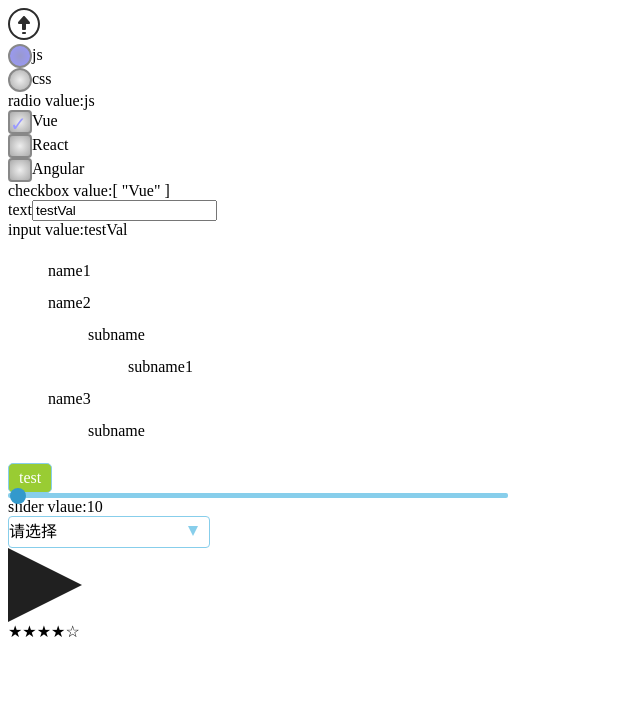
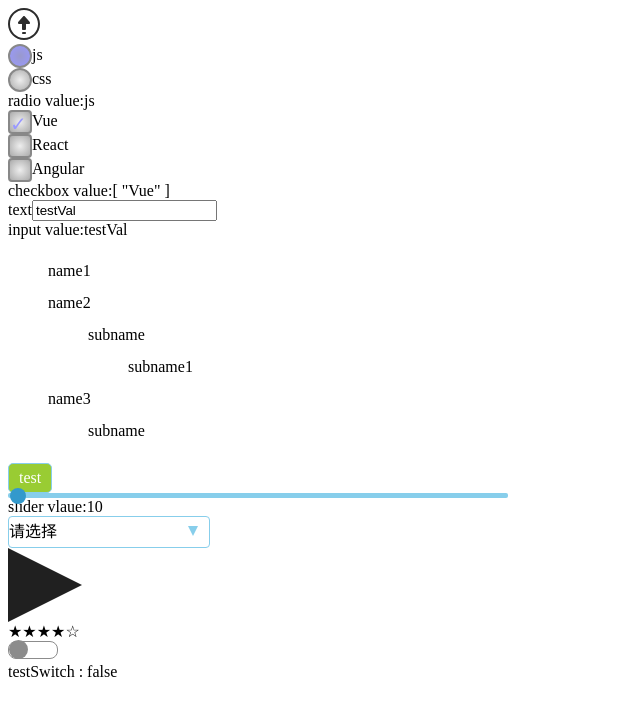
Before and after one commit to cheng87126/v-com, a Vue app: page / in a window 1280 px wide. Shown: the top 716 px of the page, without its empty margins (0-640 px from the left). Built offline with nearby package versions, Linux system fonts and the light colour scheme.

Commit message:
add switch.vue

```diff
--- a/src/app.vue
+++ b/src/app.vue
@@ -31,6 +31,8 @@
         </v-select>
         <v-play v-model="testPlay"></v-play>
         <v-rate v-model="testRate" v-bind:light="true"></v-rate>
+        <v-switch v-model="testSwitch"></v-switch>
+        <div>testSwitch : {{testSwitch}}</div>
     </div>
 </template>
 <script>
@@ -45,6 +47,7 @@ import Slider from './slider.vue'
 import Select from './select.vue'
 import Play from './play.vue'
 import Rate from './rate.vue'
+import SwitchOnoff from './switch.vue'
 export default {
     name:'app',
     data(){
@@ -85,7 +88,8 @@ export default {
             }],
             selected:'',
             testPlay:true,
-            testRate:4
+            testRate:4,
+            testSwitch:false
         }
     },
     components:{
@@ -99,7 +103,8 @@ export default {
         'v-slider':Slider,
         'v-select':Select,
         'v-play':Play,
-        'v-rate':Rate
+        'v-rate':Rate,
+        'v-switch':SwitchOnoff
     },
     methods:{
         validInput(val){
--- /dev/null
+++ b/src/switch.vue
@@ -0,0 +1,47 @@
+<style>
+.switch-box{
+    display: inline-block;
+    width: 3em;
+    height: 1em;
+    border:1px solid #8c8c8c;
+    border-radius: 0.5em;
+    cursor: pointer;
+}
+.switch-box::after{
+    content: '';
+    display: inline-block;
+    width: 1.2em;
+    height: 1.2em;
+    border-radius: 50%;
+    background-color: #8c8c8c;
+    margin-top: -2px;
+    margin-right: -2px;
+}
+.tar{
+    text-align: right;
+}
+.switch-box.tar{
+    border:1px solid skyblue;
+}
+.switch-box.tar::after{
+    background-color: skyblue;
+}
+</style>
+<template>
+    <div class="switch-box"
+        v-on:click="changeVal"
+        v-bind:class="{'tar':value}"></div>
+</template>
+<script>
+export default {
+    name:'switch',
+    props:{
+        value:Boolean
+    },
+    methods:{
+        changeVal(){
+            this.$emit('input',!this.value)
+        }
+    }
+}
+</script>
```
